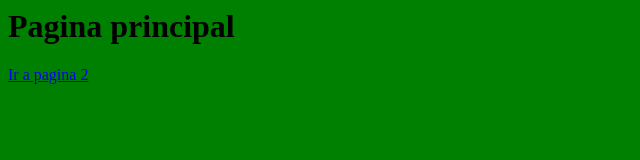
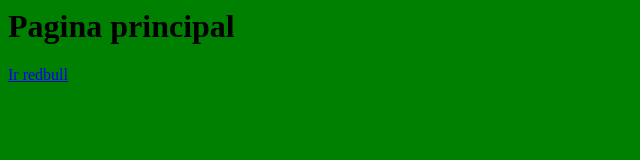
Before and after one commit to ramirezgonzalezjeancarlo/github.io, a plain HTML site: page index.html in a window 1280 px wide. Shown: the full height of the page, 0-640 px from the left. Drawn offline with Linux system fonts and the light colour scheme.

Commit message:
Update index.html

```diff
--- a/index.html
+++ b/index.html
@@ -5,6 +5,6 @@
   </head>
   <body>
     <h1>Pagina principal</h1>
-    <a href="pagina2.html">Ir a pagina 2</a>
+    <a href="pagina/redbull.html">Ir redbull</a>
   </body>
 </html>
```
